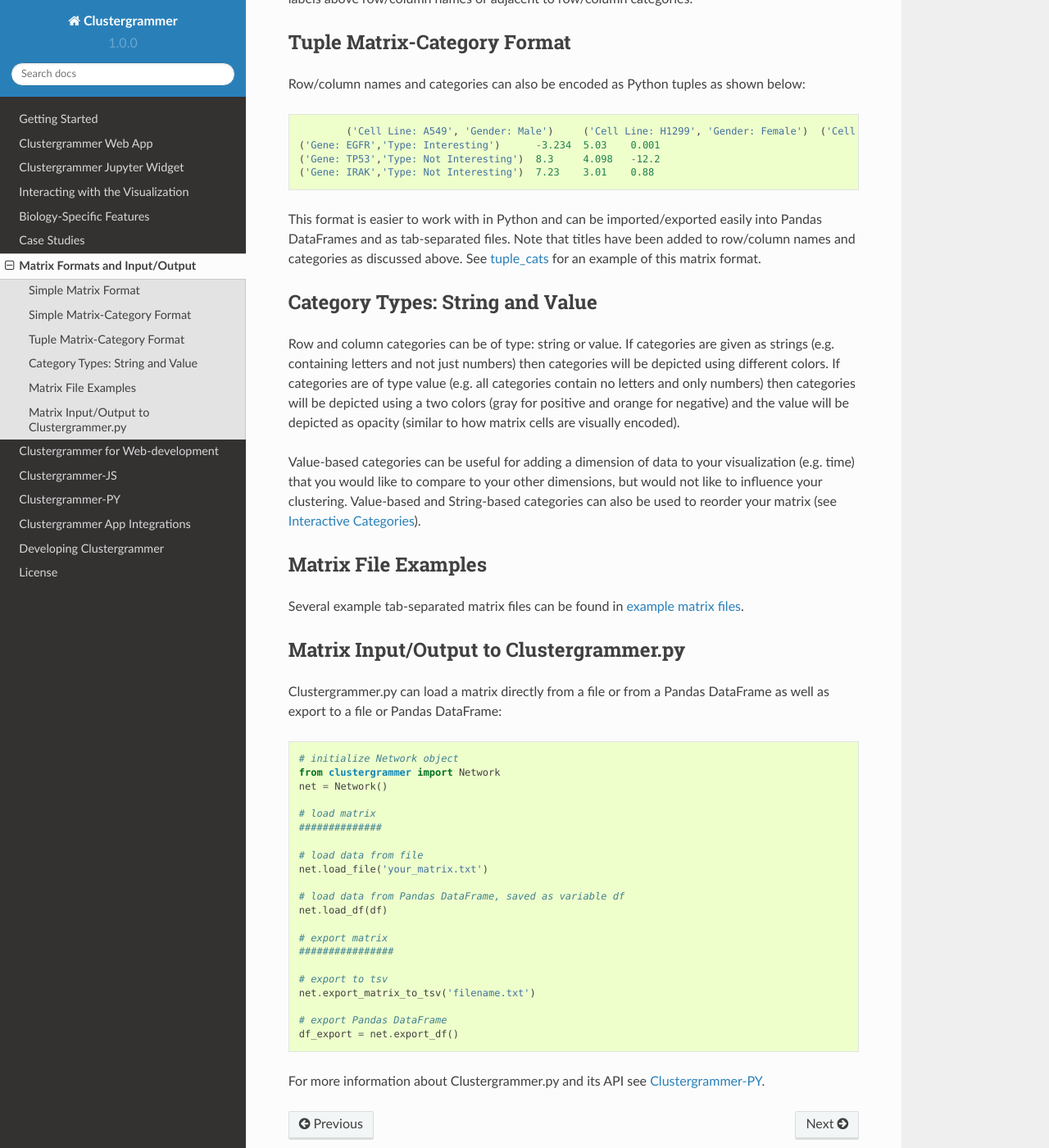
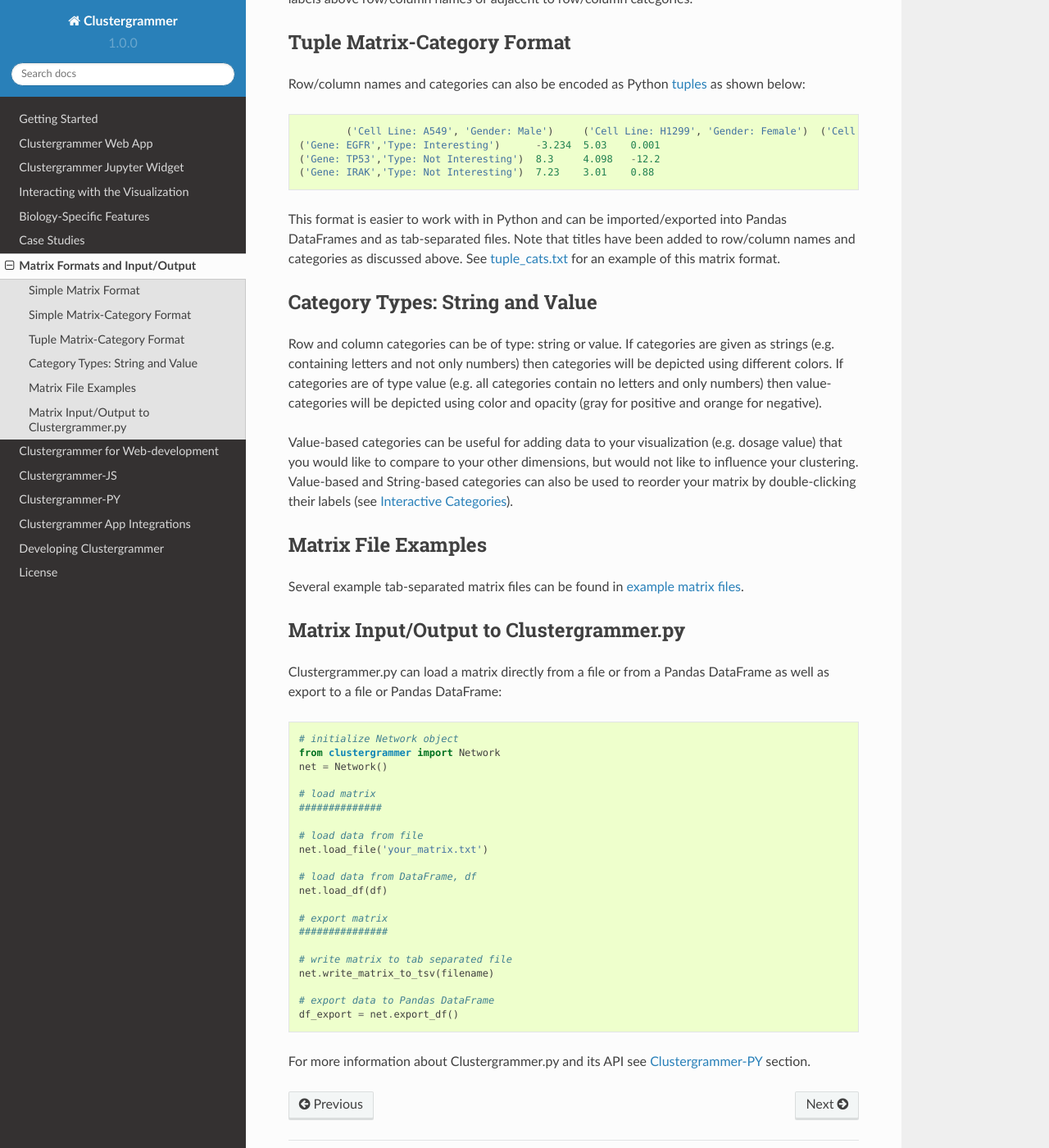
Before and after one commit to MaayanLab/clustergrammer-docs, a Sphinx documentation site: the page built from docs/matrix_format_io.rst, in a window 1280 px wide and 1400 px high, scrolled down 1345 px. Shown: the whole window at 82% size. Built offline with Sphinx 7.4.7 and the Read the Docs theme 2.0.0, drawn with Linux system fonts in a browser that asks for light colours.

Commit message:
improved matrix_format_io docsd

```diff
--- a/docs/matrix_format_io.rst
+++ b/docs/matrix_format_io.rst
@@ -35,7 +35,7 @@
 
 Tuple Matrix-Category Format
 ============================
-Row/column names and categories can also be encoded as Python tuples as shown below:
+Row/column names and categories can also be encoded as Python `tuples`_ as shown below:
 
 ::
 
@@ -44,13 +44,13 @@
 	('Gene: TP53','Type: Not Interesting')	8.3	4.098	-12.2
 	('Gene: IRAK','Type: Not Interesting')	7.23	3.01	0.88
 
-This format is easier to work with in Python and can be imported/exported easily into Pandas DataFrames and as tab-separated files. Note that titles have been added to row/column names and categories as discussed above. See `tuple_cats`_ for an example of this matrix format.
+This format is easier to work with in Python and can be imported/exported into Pandas DataFrames and as tab-separated files. Note that titles have been added to row/column names and categories as discussed above. See `tuple_cats.txt`_ for an example of this matrix format.
 
 Category Types: String and Value
 ================================
-Row and column categories can be of type: string or value. If categories are given as strings (e.g. containing letters and not just numbers) then categories will be depicted using different colors. If categories are of type value (e.g. all categories contain no letters and only numbers) then categories will be depicted using a two colors (gray for positive and orange for negative) and the value will be depicted as opacity (similar to how matrix cells are visually encoded).
+Row and column categories can be of type: string or value. If categories are given as strings (e.g. containing letters and not only numbers) then categories will be depicted using different colors. If categories are of type value (e.g. all categories contain no letters and only numbers) then value-categories will be depicted using color and opacity (gray for positive and orange for negative).
 
-Value-based categories can be useful for adding a dimension of data to your visualization (e.g. time) that you would like to compare to your other dimensions, but would not like to influence your clustering. Value-based and String-based categories can also be used to reorder your matrix (see :ref:`interactive_categories`).
+Value-based categories can be useful for adding data to your visualization (e.g. dosage value) that you would like to compare to your other dimensions, but would not like to influence your clustering. Value-based and String-based categories can also be used to reorder your matrix by double-clicking their labels (see :ref:`interactive_categories`).
 
 Matrix File Examples
 ====================
@@ -71,21 +71,22 @@
 	# load data from file
 	net.load_file('your_matrix.txt')
 
-	# load data from Pandas DataFrame, saved as variable df
+	# load data from DataFrame, df
 	net.load_df(df)
 
 	# export matrix
-	################
+	###############
 
-	# export to tsv
-	net.export_matrix_to_tsv('filename.txt')
+	# write matrix to tab separated file
+	net.write_matrix_to_tsv(filename)
 
-	# export Pandas DataFrame
+	# export data to Pandas DataFrame
 	df_export = net.export_df()
 
-For more information about Clustergrammer.py and its API see :ref:`clustergrammer_py`.
+For more information about Clustergrammer.py and its API see :ref:`clustergrammer_py` section.
 
 .. _`example matrix files`: https://github.com/MaayanLab/clustergrammer/tree/master/txt
 .. _`example_tsv.txt`: https://github.com/MaayanLab/clustergrammer/blob/master/txt/example_tsv.txt
 .. _`rc_two_cats.txt`: https://github.com/MaayanLab/clustergrammer/blob/master/txt/rc_two_cats.txt
-.. _`tuple_cats`: https://github.com/MaayanLab/clustergrammer/blob/master/txt/tuple_cats.txt
+.. _`tuple_cats.txt`: https://github.com/MaayanLab/clustergrammer/blob/master/txt/tuple_cats.txt
+.. _`tuples`: https://docs.python.org/3/tutorial/datastructures.html
```
Also changed, not shown: docs/_build_html/_sources/matrix_format_io.txt (+12 -11 lines), docs/_build_html/matrix_format_io.html (+10 -10 lines), docs/_build_html/searchindex.js, 2 other files.
